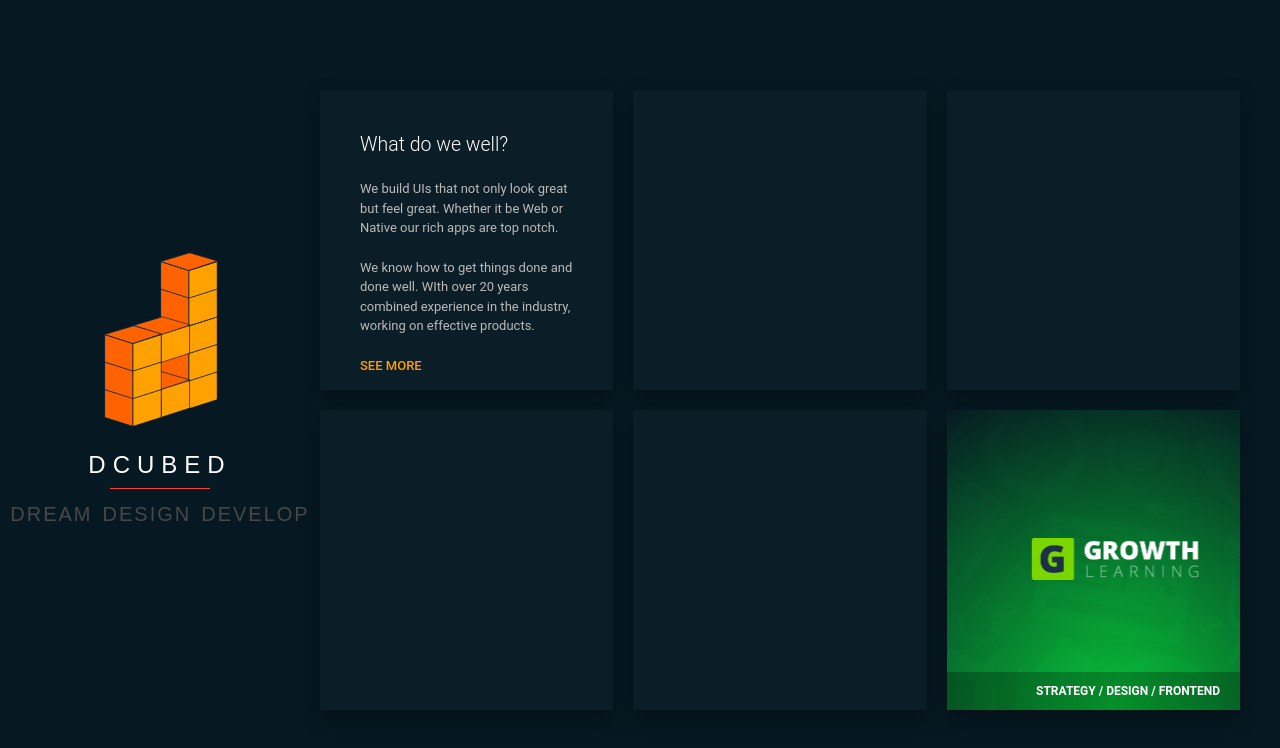
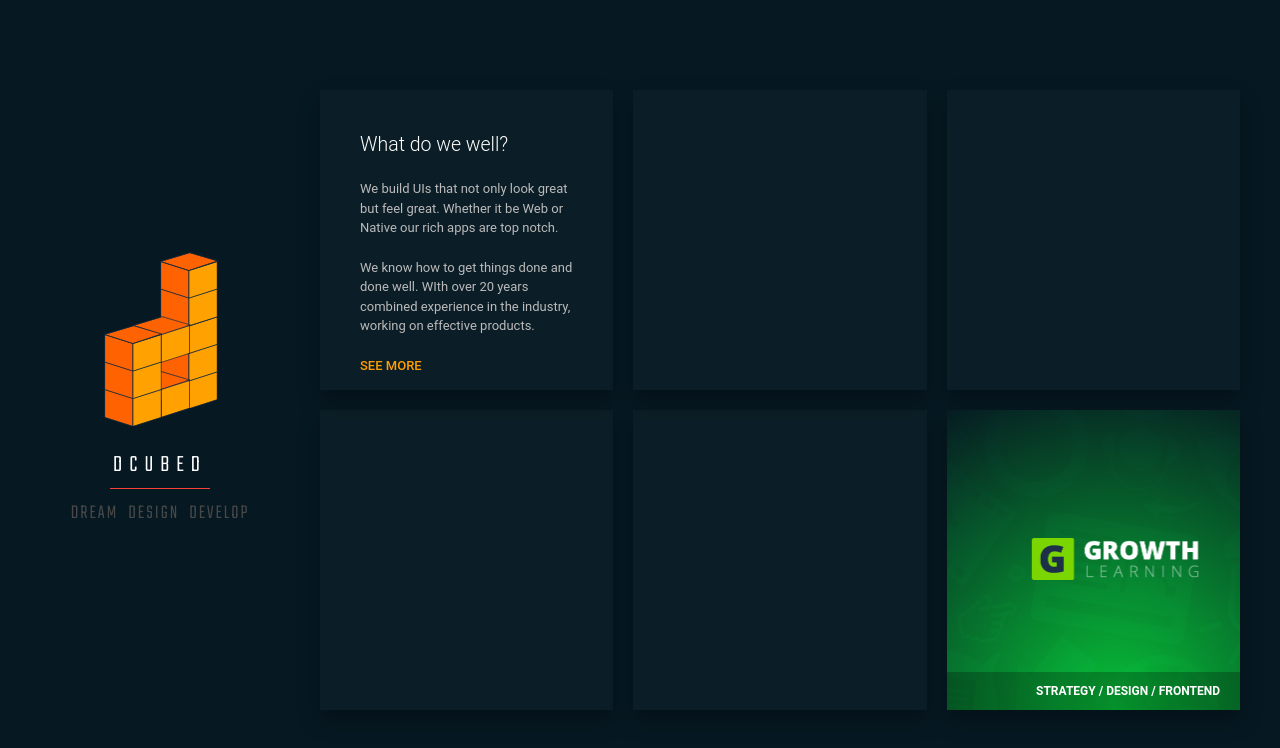
Before and after one commit to DCUBEDcode/dcubed, a plain HTML site: page index.html in a window 1280 px wide. Drawn offline with Linux system fonts and the light colour scheme.

Commit message:
Add back font

```diff
--- a/index.html
+++ b/index.html
@@ -7,6 +7,7 @@
   <link rel="shortcut icon" href="icon.png">
   <link rel="apple-touch-icon-precomposed" href="icon.png">
   <link rel="stylesheet" href="styles.css">
+  <link href="https://fonts.googleapis.com/css?family=Teko:300,600" rel="stylesheet">
 </head>
 <body>
   <div class="intro">
```
